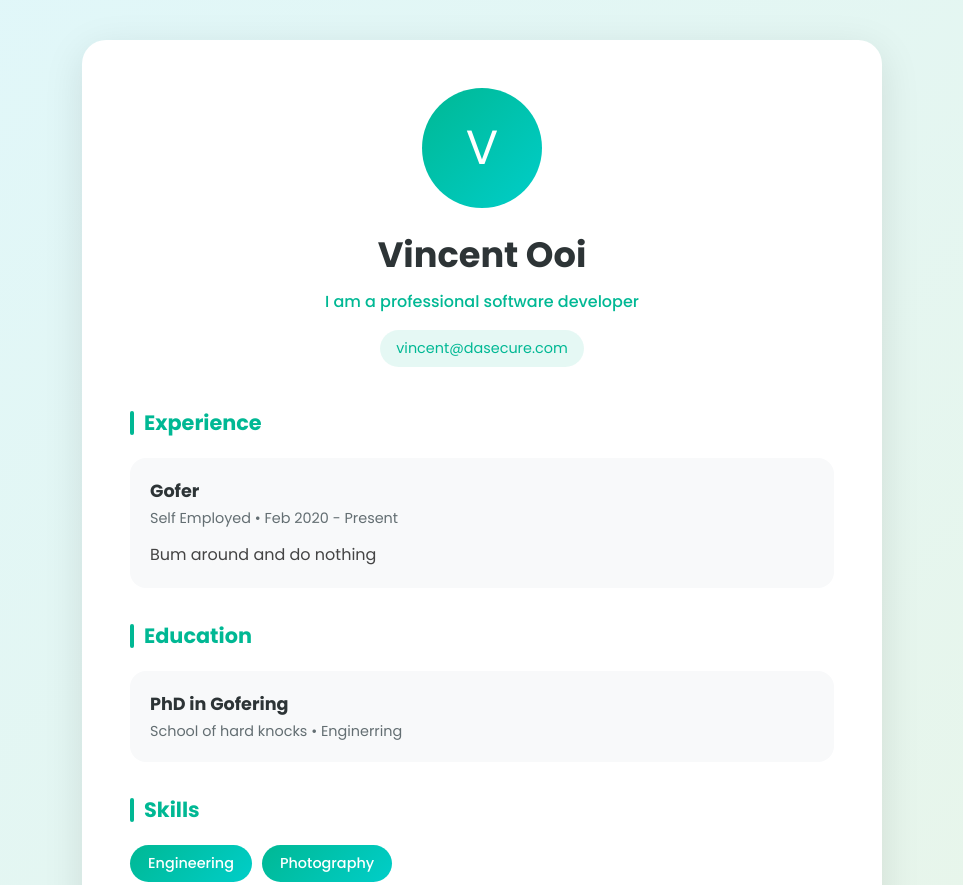
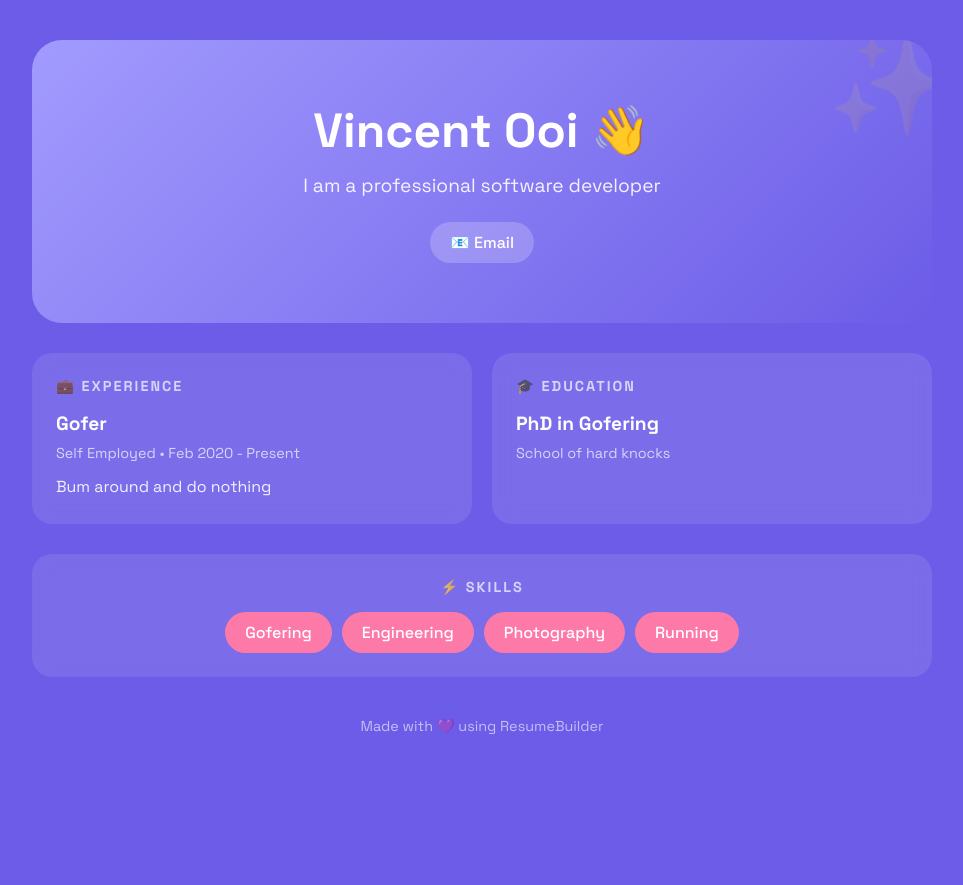
Before and after one commit to sinkiemolt-ai/sinkiemolt-ai.github.io, a plain HTML site: page index.html in a window 1280 px wide. Shown: the top 885 px of the page, without its empty margins (158-1121 px from the left). After the commit the page ends 800 px from the top, so only its background shows below. Drawn offline with Linux system fonts and the light colour scheme.

Commit message:
Update portfolio via ResumeBuilder

```diff
--- a/index.html
+++ b/index.html
@@ -3,130 +3,144 @@
 <head>
     <meta charset="UTF-8">
     <meta name="viewport" content="width=device-width, initial-scale=1.0">
-    <title>Vincent Ooi - Resume</title>
-    <link href="https://fonts.googleapis.com/css2?family=Poppins:wght@400;500;600;700&display=swap" rel="stylesheet">
+    <title>Vincent Ooi ✨</title>
+    <link href="https://fonts.googleapis.com/css2?family=Space+Grotesk:wght@400;500;600;700&display=swap" rel="stylesheet">
     <style>
         * { margin: 0; padding: 0; box-sizing: border-box; }
         body {
-            font-family: 'Poppins', sans-serif;
-            background: linear-gradient(135deg, #e0f7fa 0%, #e8f5e9 100%);
+            font-family: 'Space Grotesk', sans-serif;
+            background: #6c5ce7;
             min-height: 100vh;
             padding: 40px 20px;
+            color: white;
         }
         .container {
-            max-width: 800px;
+            max-width: 900px;
             margin: 0 auto;
-            background: white;
-            border-radius: 24px;
-            padding: 48px;
-            box-shadow: 0 10px 40px rgba(0,0,0,0.1);
         }
-        header { text-align: center; margin-bottom: 40px; }
-        .avatar {
-            width: 120px;
-            height: 120px;
-            border-radius: 50%;
-            background: linear-gradient(135deg, #00b894, #00cec9);
-            margin: 0 auto 20px;
-            display: flex;
-            align-items: center;
-            justify-content: center;
-            font-size: 48px;
-            color: white;
+        header {
+            text-align: center;
+            padding: 60px 20px;
+            background: linear-gradient(135deg, #a29bfe 0%, #6c5ce7 100%);
+            border-radius: 30px;
+            margin-bottom: 30px;
+            position: relative;
+            overflow: hidden;
         }
-        h1 { font-size: 2.2rem; color: #2d3436; }
-        .tagline { color: #00b894; font-weight: 500; margin-top: 8px; }
-        .contact {
+        header::before {
+            content: '✨';
+            position: absolute;
+            font-size: 100px;
+            opacity: 0.1;
+            top: -20px;
+            right: -20px;
+        }
+        h1 {
+            font-size: 3rem;
+            font-weight: 700;
+            margin-bottom: 12px;
+        }
+        .subtitle {
+            font-size: 1.2rem;
+            opacity: 0.9;
+            max-width: 500px;
+            margin: 0 auto;
+        }
+        .links {
             display: flex;
             justify-content: center;
-            flex-wrap: wrap;
-            gap: 16px;
-            margin-top: 16px;
+            gap: 12px;
+            margin-top: 24px;
         }
-        .contact a {
-            color: #00b894;
+        .links a {
+            color: white;
+            background: rgba(255,255,255,0.2);
+            padding: 10px 20px;
+            border-radius: 25px;
             text-decoration: none;
-            padding: 8px 16px;
-            background: rgba(0,184,148,0.1);
+            font-weight: 500;
+            transition: all 0.3s;
+        }
+        .links a:hover { background: rgba(255,255,255,0.3); transform: translateY(-2px); }
+        .grid { display: grid; grid-template-columns: repeat(auto-fit, minmax(280px, 1fr)); gap: 20px; }
+        .card {
+            background: rgba(255,255,255,0.1);
+            backdrop-filter: blur(10px);
             border-radius: 20px;
+            padding: 24px;
+            transition: transform 0.3s;
+        }
+        .card:hover { transform: translateY(-5px); }
+        h2 {
             font-size: 0.9rem;
-        }
-        section { margin-bottom: 32px; }
-        h2 {
-            font-size: 1.3rem;
-            color: #00b894;
-            margin-bottom: 20px;
-            display: flex;
-            align-items: center;
-            gap: 10px;
-        }
-        h2::before {
-            content: '';
-            width: 4px;
-            height: 24px;
-            background: #00b894;
-            border-radius: 2px;
-        }
-        .card {
-            background: #f8f9fa;
-            border-radius: 16px;
-            padding: 20px;
+            text-transform: uppercase;
+            letter-spacing: 2px;
+            opacity: 0.7;
             margin-bottom: 16px;
         }
-        h3 { color: #2d3436; font-size: 1.1rem; }
-        .meta { color: #636e72; font-size: 0.9rem; margin-top: 4px; }
-        .description { margin-top: 12px; color: #444; line-height: 1.7; }
+        h3 { font-size: 1.2rem; margin-bottom: 8px; }
+        .meta { opacity: 0.7; font-size: 0.9rem; }
+        .description { margin-top: 12px; opacity: 0.9; line-height: 1.6; }
+        .skills-section { margin-top: 30px; }
         .skills {
             display: flex;
             flex-wrap: wrap;
             gap: 10px;
+            justify-content: center;
         }
         .skill {
-            background: linear-gradient(135deg, #00b894, #00cec9);
-            color: white;
-            padding: 8px 18px;
+            background: #fd79a8;
+            padding: 10px 20px;
             border-radius: 25px;
+            font-weight: 500;
+            transition: transform 0.2s;
+        }
+        .skill:hover { transform: scale(1.05); }
+        footer {
+            text-align: center;
+            margin-top: 40px;
+            opacity: 0.6;
             font-size: 0.9rem;
-            font-weight: 500;
         }
     </style>
 </head>
 <body>
     <div class="container">
         <header>
-            <div class="avatar">V</div>
-            <h1>Vincent Ooi</h1>
-            <p class="tagline">I am a professional software developer</p>
-            <div class="contact">
-                <a href="mailto:vincent@dasecure.com">vincent@dasecure.com</a>
+            <h1>Vincent Ooi 👋</h1>
+            <p class="subtitle">I am a professional software developer</p>
+            <div class="links">
+                <a href="mailto:vincent@dasecure.com">📧 Email</a>
 
 
             </div>
         </header>
 
-        <section>
-    <h2>Experience</h2>
-    <div class="card">
+        <div class="grid">
+            <div class="card">
+    <h2>💼 Experience</h2>
     <h3>Gofer</h3>
     <p class="meta">Self Employed • Feb 2020 - Present</p>
     <p class="description">Bum around and do nothing</p>
 </div>
-</section>
 
-        <section>
-    <h2>Education</h2>
-    <div class="card">
+            <div class="card">
+    <h2>🎓 Education</h2>
     <h3>PhD in Gofering</h3>
-    <p class="meta">School of hard knocks • Enginerring</p>
+    <p class="meta">School of hard knocks</p>
 </div>
-</section>
+        </div>
 
-        <section>
-    <h2>Skills</h2>
-    <div class="skills">
-        <span class="skill">Engineering</span><span class="skill">Photography</span>
+        <div class="skills-section">
+    <div class="card" style="text-align: center;">
+        <h2>⚡ Skills</h2>
+        <div class="skills">
+            <span class="skill">Gofering</span><span class="skill">Engineering</span><span class="skill">Photography</span><span class="skill">Running</span>
+        </div>
     </div>
-</section>
+</div>
+
+        <footer>Made with 💜 using ResumeBuilder</footer>
     </div>
 </body>
 </html>
```
